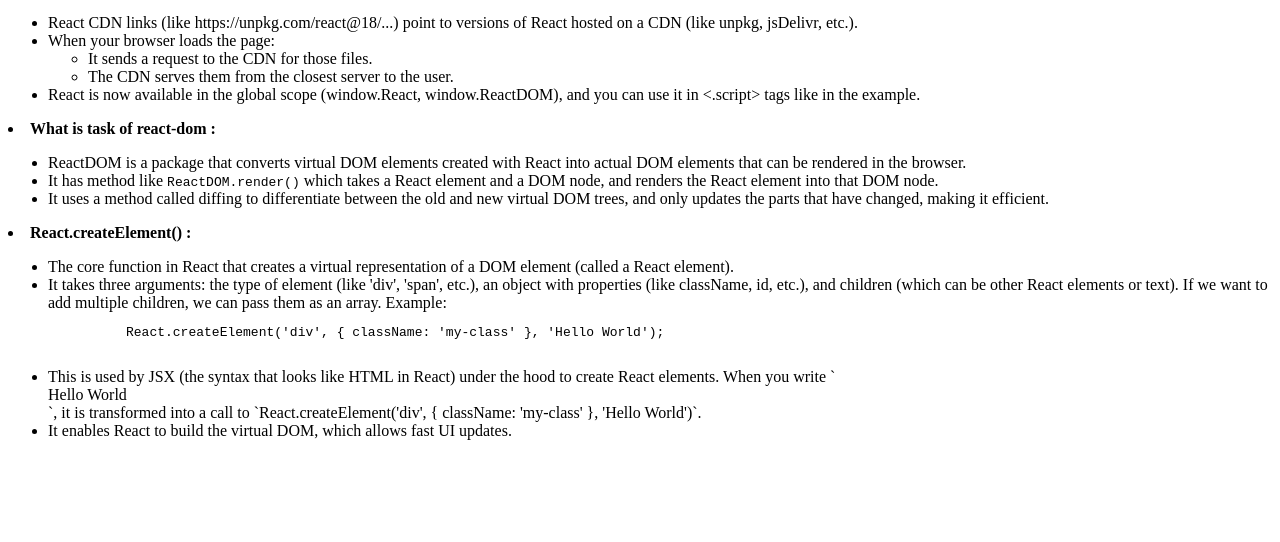
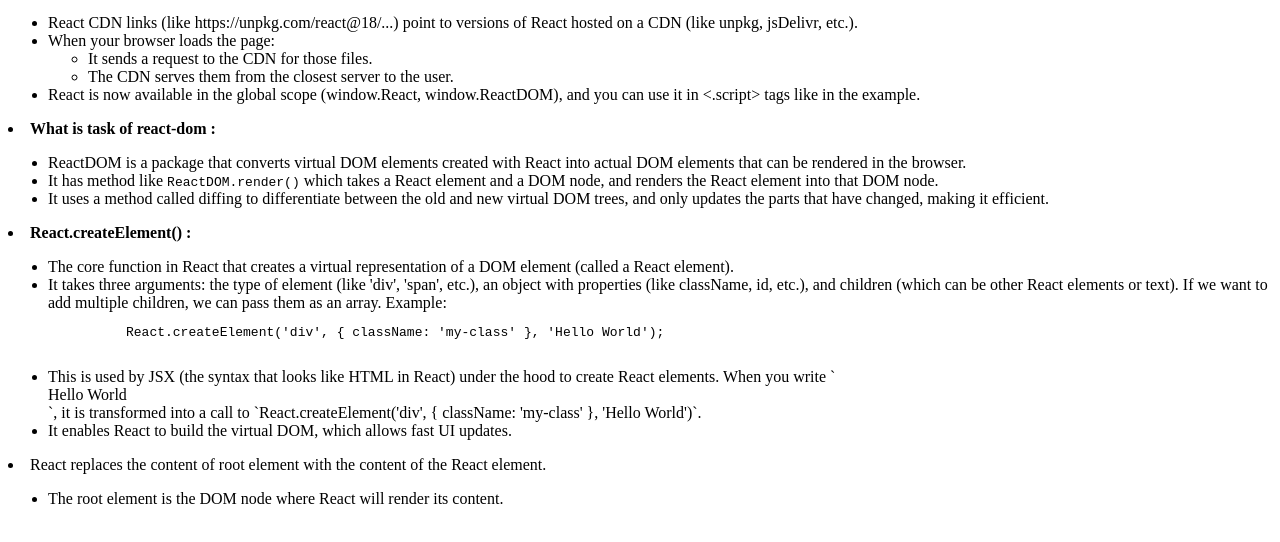
Before and after one commit to roshankumarsinha/namaste-react, a plain HTML site: page index.html in a window 1280 px wide. Shown: the part 136-678 px from the top of the page. Drawn offline with Linux system fonts and the light colour scheme.

Commit message:
1st Ep notes

```diff
--- a/index.html
+++ b/index.html
@@ -69,5 +69,13 @@
       </li>
     </ul>
   </li>
+  <li>
+    React replaces the content of root element with the content of the React element.
+    <ul>
+      <li>
+        The root element is the DOM node where React will render its content.
+      </li>
+    </ul>
+  </li>
 </body>
 </html>
```
Also changed, not shown: 1 other file.
